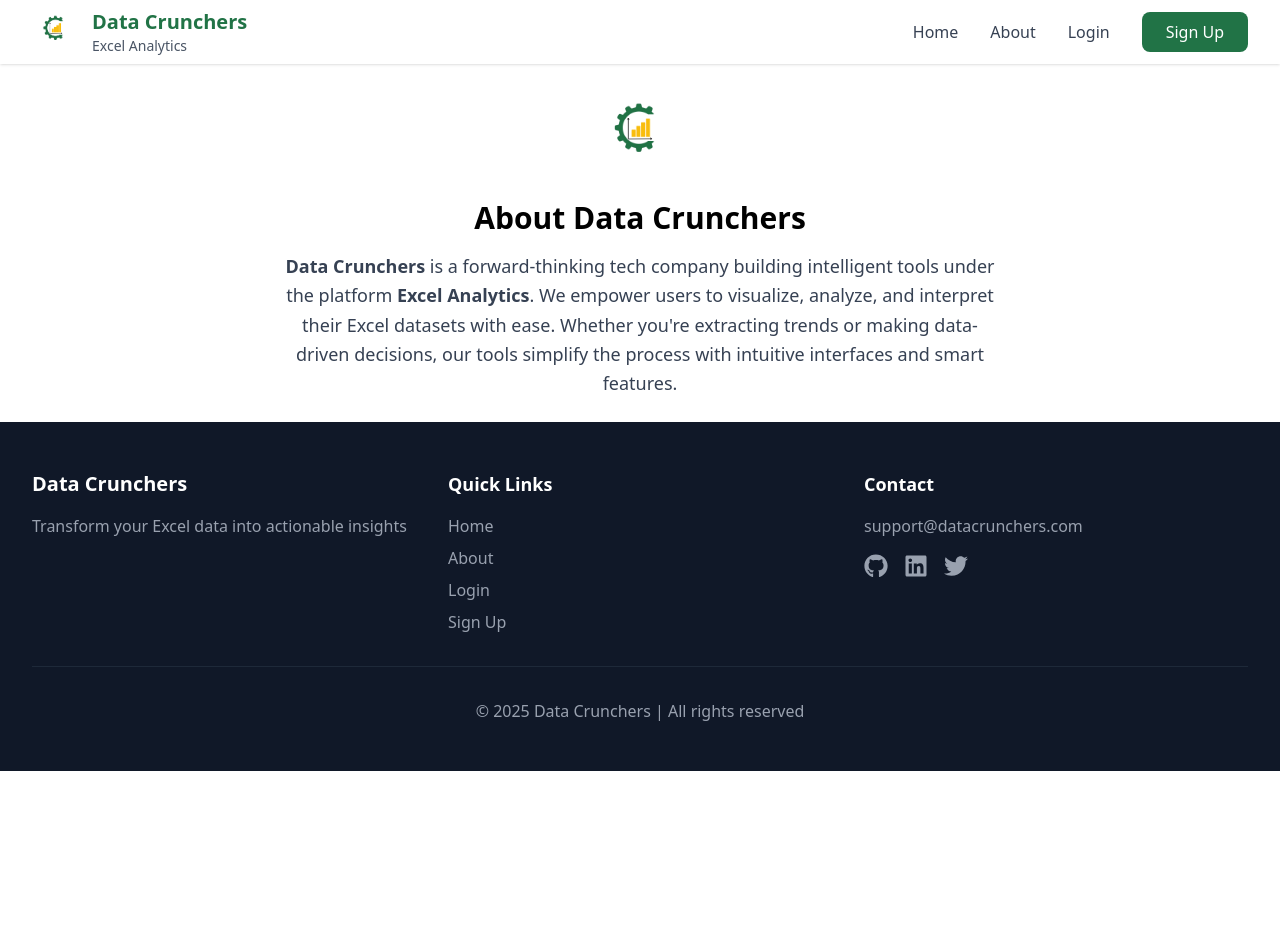
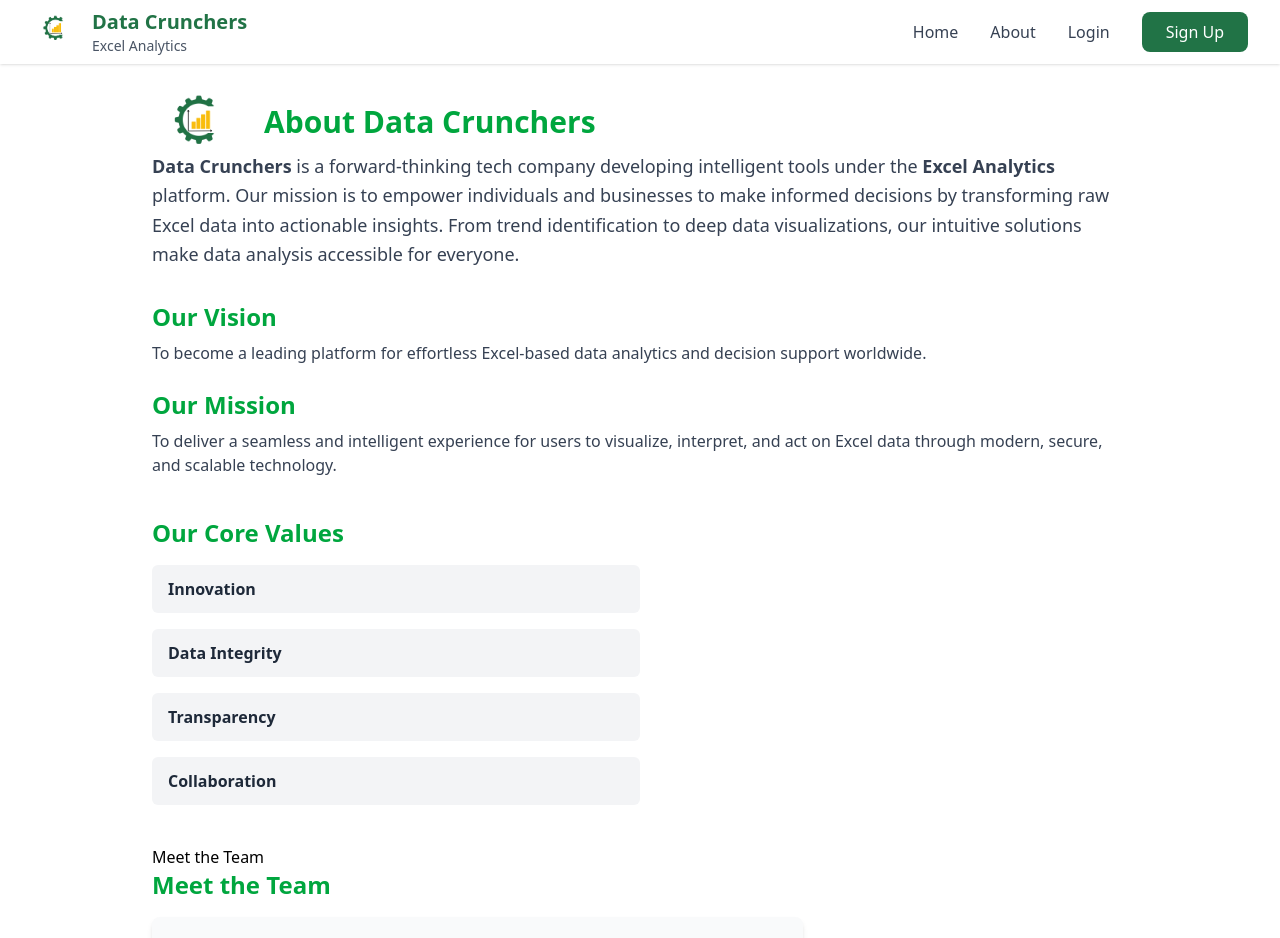
Before and after one commit to VivekVallabhan3407/Excel-Analytics, a React (Vite) app in the folder frontend/: page /about in a window 1280 px wide. Shown: the top 938 px of the page. Before the commit the page ends 800 px from the top, so only its background shows below. Built offline with nearby package versions, Linux system fonts and the light colour scheme; what react-plotly.js would draw is missing.

Commit message:
Updated About Us page

```diff
--- a/frontend/src/pages/About.jsx
+++ b/frontend/src/pages/About.jsx
@@ -1,17 +1,66 @@
 import React from 'react';
-import logo from '../assets/logo.png'; // Make sure this file exists
+import logo from '../assets/logo.png';
 
 const About = () => {
+  const coreValues = [
+    "Innovation",
+    "Data Integrity",
+    "Transparency",
+    "Collaboration"
+  ];
+
   return (
-    <div className="max-w-3xl mx-auto p-6 text-center">
-      <img src={logo} alt="Data Crunchers Logo" className="w-24 mx-auto mb-4" />
-      <h2 className="text-3xl font-bold mb-4">About Data Crunchers</h2>
-      <p className="text-gray-700 text-lg leading-relaxed">
-        <strong>Data Crunchers</strong> is a forward-thinking tech company building intelligent tools
-        under the platform <strong>Excel Analytics</strong>. We empower users to visualize, analyze, and interpret their
-        Excel datasets with ease. Whether you're extracting trends or making data-driven decisions, our tools
-        simplify the process with intuitive interfaces and smart features.
+    <div className="max-w-5xl mx-auto px-6 py-10 text-left">
+
+      {/* Company Overview */}
+      <div className='flex items-center h-12 w-auto gap-4 mb-0'>
+        <img src={logo} alt="Data Crunchers Logo" className="h-24 w-24 mb-4 mt-4" />
+        <h2 className="text-3xl font-bold text-green-600 mb-3">About Data Crunchers</h2>
+      </div>
+      <p className="text-gray-700 text-lg leading-relaxed mb-8">
+        <strong>Data Crunchers</strong> is a forward-thinking tech company developing intelligent tools
+        under the <strong>Excel Analytics</strong> platform. Our mission is to empower individuals and businesses
+        to make informed decisions by transforming raw Excel data into actionable insights.
+        From trend identification to deep data visualizations, our intuitive solutions make data analysis
+        accessible for everyone.
       </p>
+
+      {/* Vision */}
+      <h2 className="text-2xl font-bold text-green-600 mb-2">Our Vision</h2>
+      <p className="text-gray-700 mb-6">
+        To become a leading platform for effortless Excel-based data analytics and decision support worldwide.
+      </p>
+
+      {/* Mission */}
+      <h2 className="text-2xl font-bold text-green-600 mb-2">Our Mission</h2>
+      <p className="text-gray-700 mb-10">
+        To deliver a seamless and intelligent experience for users to visualize, interpret, and act on Excel data
+        through modern, secure, and scalable technology.
+      </p>
+
+      {/* Core Values */}
+      <h2 className="text-2xl font-bold text-green-600 mb-4">Our Core Values</h2>
+      <div className="flex flex-col gap-4 mb-10">
+        {coreValues.map((value, index) => (
+          <div
+            key={index}
+            className="w-full md:w-1/2 bg-gray-100 hover:bg-green-100 transform hover:scale-[1.02] hover:shadow-md transition duration-300 ease-in-out px-4 py-3 rounded-md font-semibold text-gray-800"
+          >
+            {value}
+          </div>
+        ))}
+      </div>
+
+      Meet the Team
+      <h2 className="text-2xl font-bold text-green-600 mb-4">Meet the Team</h2>
+      <div className="bg-gray-50 p-4 rounded-lg shadow-md w-full md:w-2/3">
+        <h3 className="text-lg font-semibold text-gray-800">Vivek Vallabhan</h3>
+        <p className="text-gray-600">Full-Stack Developer Intern</p>
+        <p className="text-sm text-gray-500 mt-1">
+          Handled end-to-end development of the Excel Analytics platform, including file uploads,
+          chart generation, dashboard metrics, and secure admin controls.
+        </p>
+      </div>
     </div>
   );
 };
```
